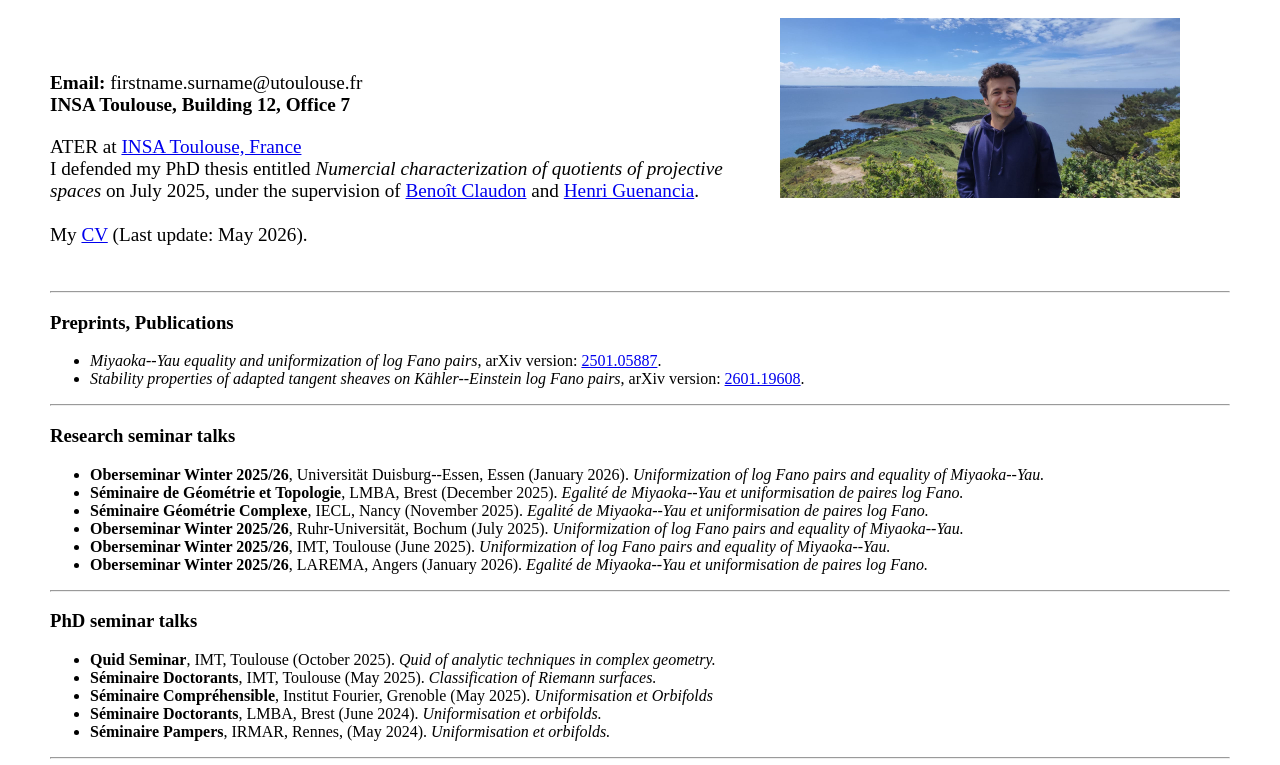
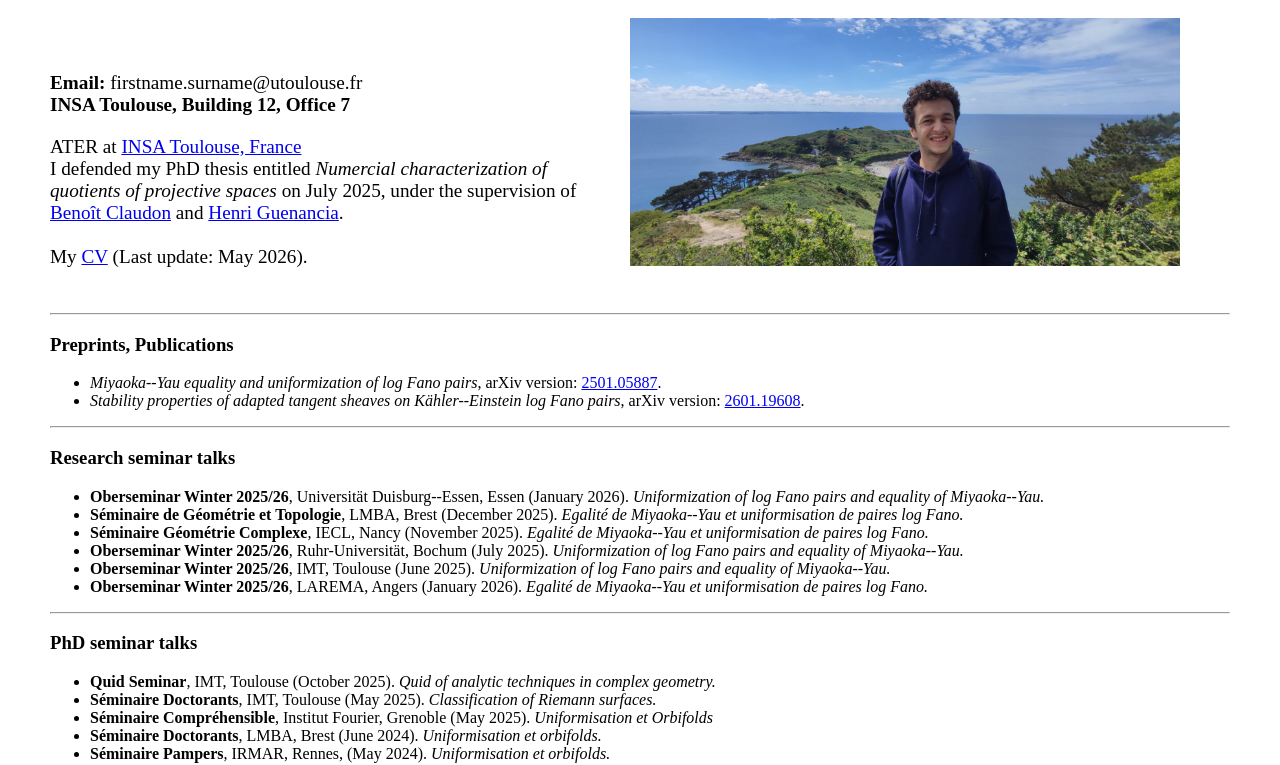
Before and after one commit to louis-dailly/louis-dailly.github.io, a plain HTML site: page index.html in a window 1280 px wide. Shown: the part 60-825 px from the top of the page. Drawn offline with Linux system fonts and the light colour scheme.

Commit message:
Update index.html

```diff
--- a/index.html
+++ b/index.html
@@ -8,7 +8,7 @@
     <h1>Louis DAILLY</h1>
 
     <div>
-    <img src="photo.jpeg" width="400" hspace="50" align="right" >
+    <img src="photo.jpeg" width="550" hspace="50" align="right" >
 
 	<br><br><br>
     <big>
```
